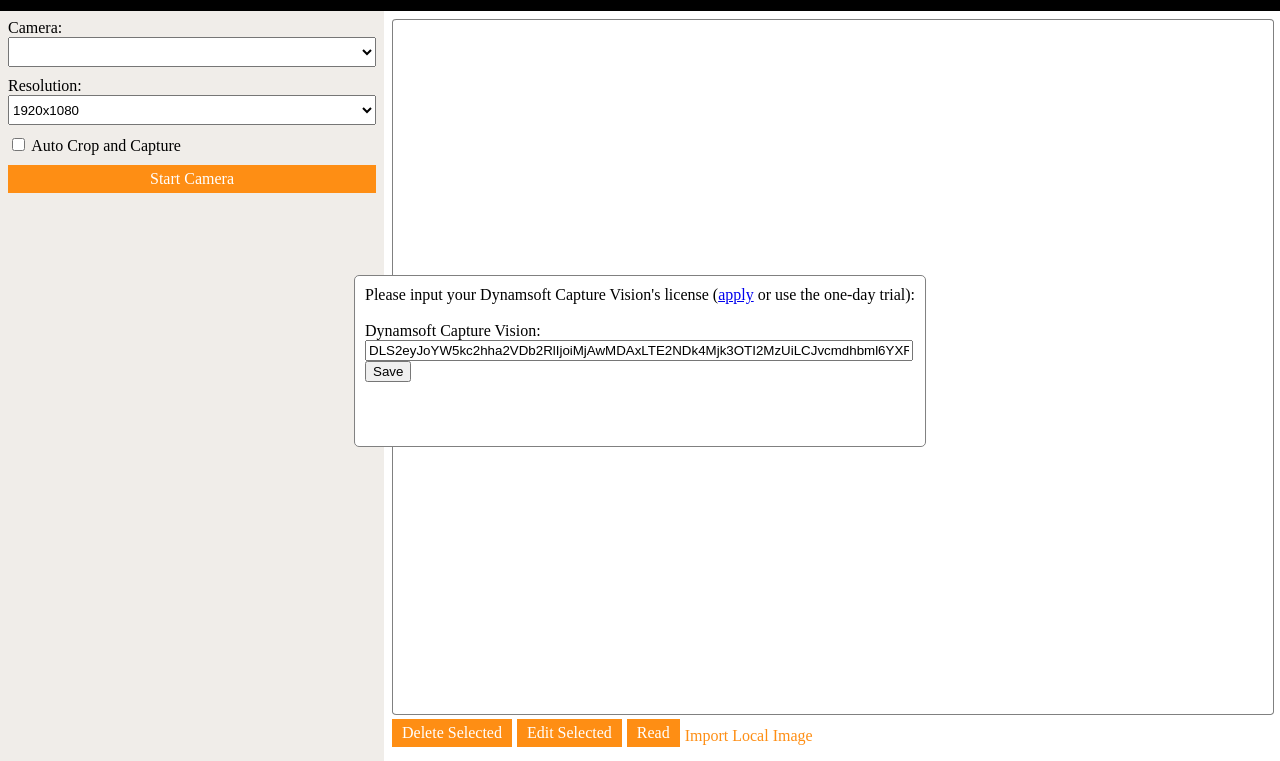
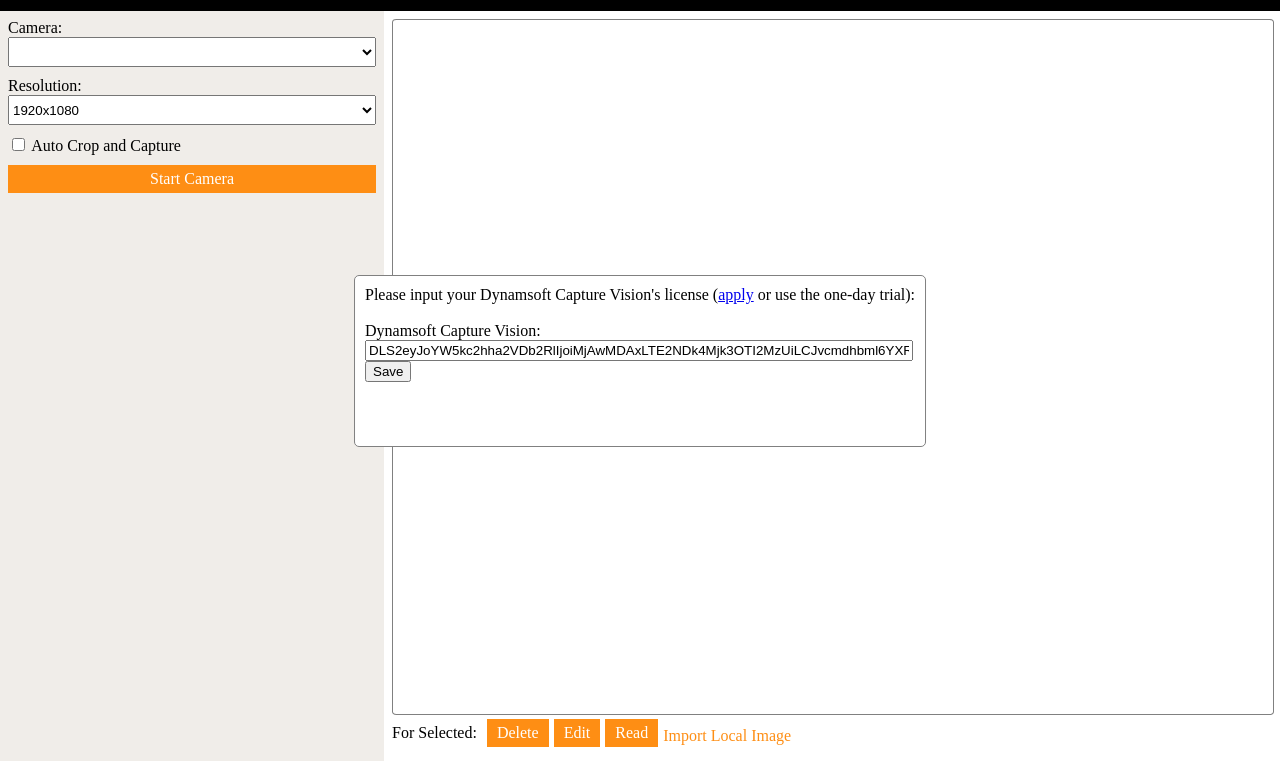
Before and after one commit to tony-xlh/Web-ID-Card-Scanner-via-Camera, a plain HTML site: page index.html in a window 1280 px wide. Shown: the part 39-800 px from the top of the page. Drawn offline with Linux system fonts and the light colour scheme.

Commit message:
adjust label

```diff
--- a/index.html
+++ b/index.html
@@ -283,9 +283,10 @@
             <div class="dce-video-container"></div>
           </div>
           <div class="actions">
-            <a class="d-primary-btn" onclick="deleteSelected();">Delete Selected</a>
-            <a class="d-primary-btn" onclick="editSelected();">Edit Selected</a>
-            <a class="d-primary-btn" onclick="read();">Read</a>
+            <span style="margin-right:10px;">For Selected:</span>
+            <a class="d-primary-btn" onclick="deleteSelected();">Delete</a>
+            <a class="d-primary-btn" onclick="editSelected();">Edit</a>
+            <a class="d-primary-btn" onclick="readSelected();">Read</a>
             <a onclick="loadImages();" class="d-secondary-btn" style="margin-top:5px;">Import Local Image</a>
           </div>
         </div>
```
